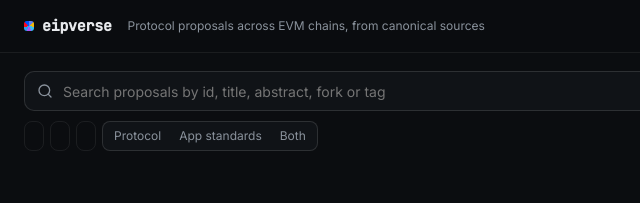
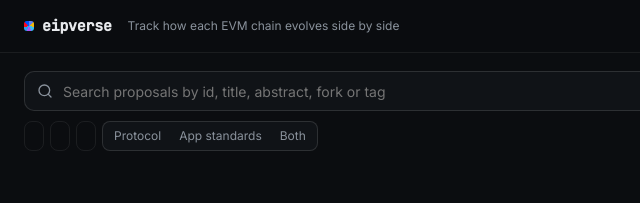
Before and after one commit to weiihann/eipverse, a website with bundled scripts: page site/index.html in a window 1280 px wide. Shown: the top 203 px of the page, 0-640 px from the left. Built offline with nearby package versions, Linux system fonts and the light colour scheme; no server answers.

Commit message:
Header: retitle the tagline to track each EVM chain side by side
Wei picked this wording. Title and meta description kept, since they did not use the old line.

```diff
--- a/site/index.html
+++ b/site/index.html
@@ -15,7 +15,7 @@
 <header class="top">
   <div class="top-in">
     <a class="mark" href="./" aria-label="eipverse home"><span class="mark-dot"></span>eipverse</a>
-    <span class="sub">Protocol proposals across EVM chains, from canonical sources</span>
+    <span class="sub">Track how each EVM chain evolves side by side</span>
     <nav class="tabs" id="tabs" aria-label="Views">
       <button data-view="proposals">Proposals</button>
       <button data-view="layers">By layer</button>
```
